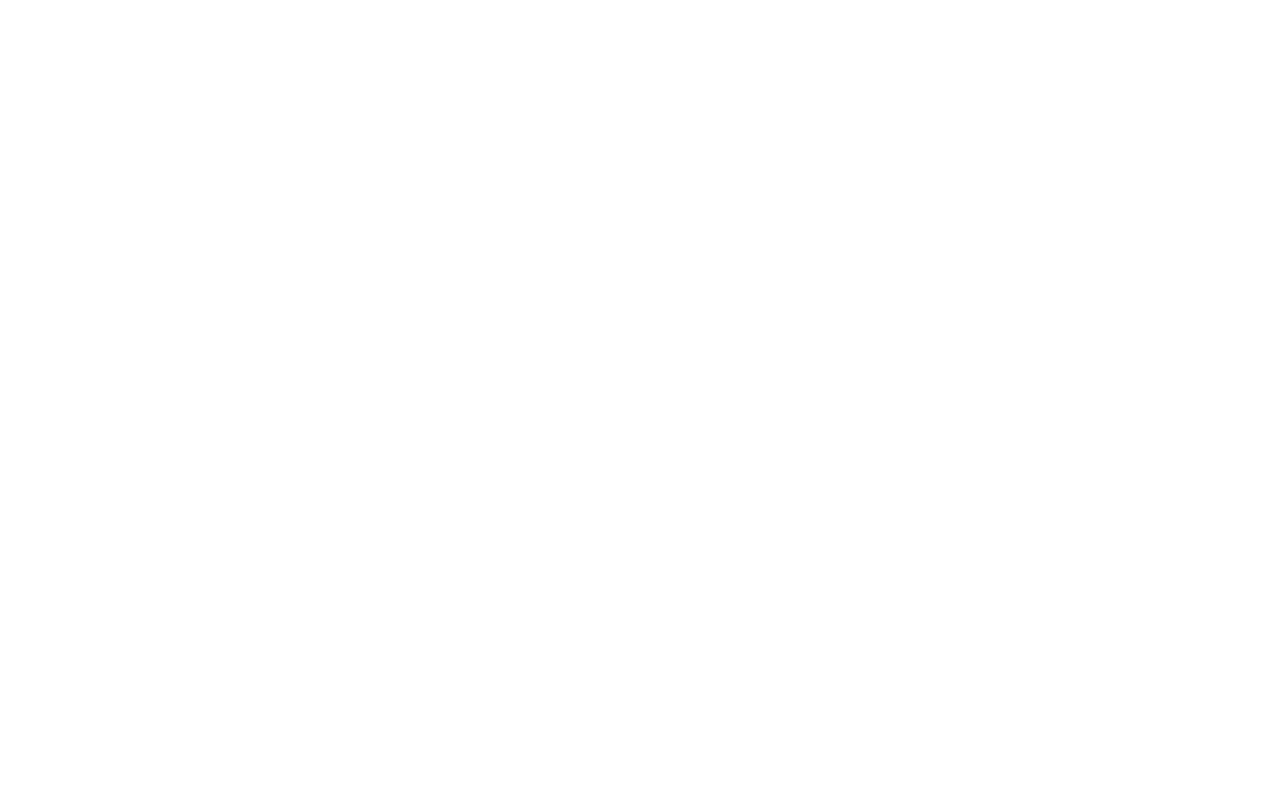
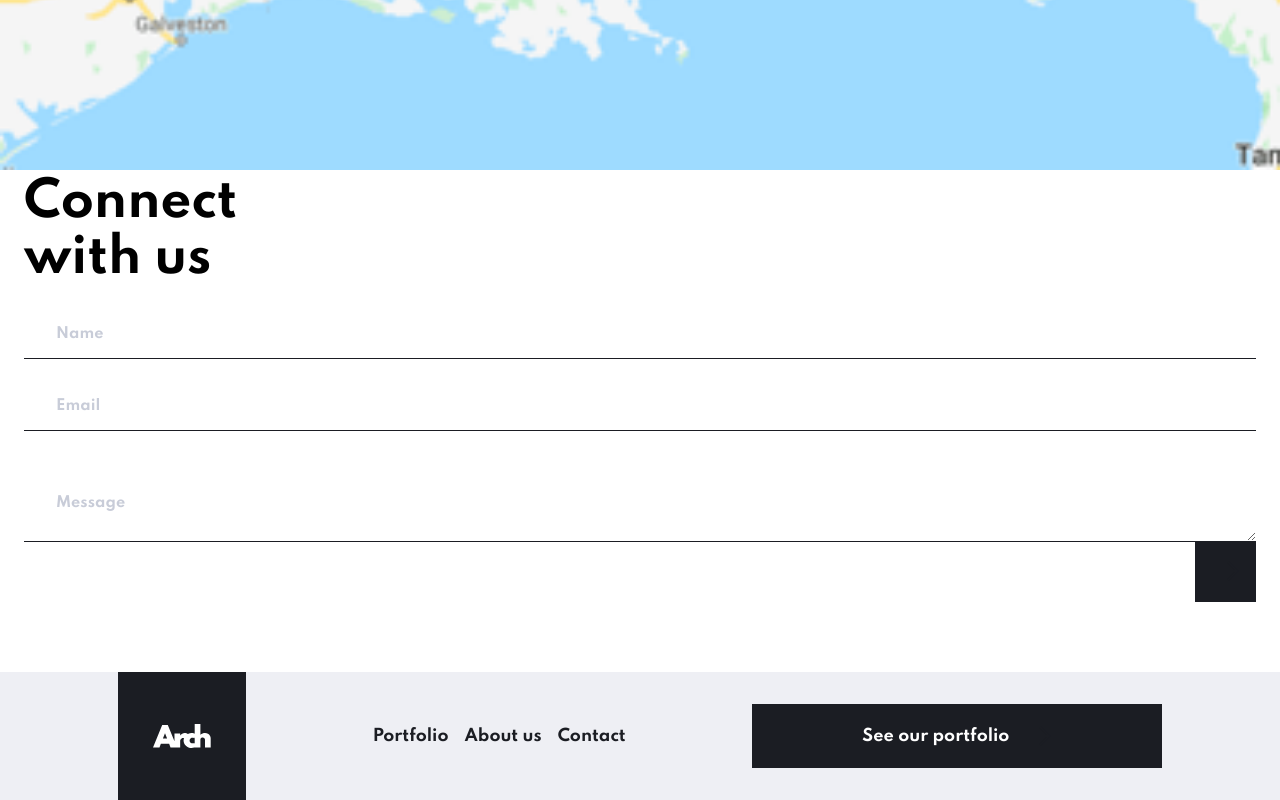
Before and after one commit to toriola998/Arch-studio, a Vue app: page /contact in a window 1280 px wide. Shown: the part 1834-2634 px from the top of the page. Before the commit the page ends 880 px from the top, so only its background shows below. Built offline with nearby package versions, Linux system fonts and the light colour scheme.

Commit message:
added form to contact list

```diff
--- a/src/components/ContactInfo.vue
+++ b/src/components/ContactInfo.vue
@@ -8,7 +8,7 @@
         </div>
         <div class="flex">
             <p><strong>View on Map</strong></p>
-            <img src="./../assets/icons/icon-arrow.svg" alt="go-to-arrow"/>
+            <img src="./../assets/icons/icon-arrow1.svg" alt="go-to-arrow"/>
         </div>
     </div>
 </template>
--- a/src/views/Contact.vue
+++ b/src/views/Contact.vue
@@ -5,9 +5,22 @@
         <h2>Contact<br> Details</h2>
         <ContactInfo headingTitle="Main Office" mail="Mail: archone@mail.com"
                     address="Address: 1892  Chenoweth Drive TN" phone="Phone: 123-456-3451" />
-
         <ContactInfo headingTitle="Office II" mail="Mail: archtwo@mail.com"
                     address="Address: 3399  Wines Lane TX" phone="Phone: 832-123-4321" />
+    </section>
+
+    <section>
+        <img src="./../assets/contact/mobile/image-map.png" alt="map-to-our office" class="map"/>
+    </section>
+
+    <section class="contact-form">
+        <h2>Connect<br> with us</h2>
+        <form>
+            <input type="text" placeholder="Name"/>
+            <input type="text" placeholder="Email" />
+            <textarea type="text" placeholder="Message"></textarea>
+            <button type="submit" class="flex"><img src="./../assets/icons/icon-arrow.svg" alt=""/></button>
+        </form>
     </section>
     <Footer />
 </template>
@@ -16,6 +29,7 @@
 import Header from './../components/Header.vue'
 import ContactInfo from './../components/ContactInfo.vue'
 import Footer from './../components/Footer.vue'
+
 export default {
     name: 'Contact',
     components: {
@@ -27,9 +41,51 @@ export default {
 </script>
 
 <style scoped>
-    .contact {
+    .contact,
+    .contact-form {
         padding: 0 1.5rem 4rem;
     }
 
+    .map {
+        width: 100%;
+        height: auto;
+    }
+
+    input,
+    textarea,
+    button {
+        outline: none;
+        border: none;
+    }
+
+    input,
+    textarea {
+        width: 100%;
+        margin-top: 1.5rem;
+        padding: 1rem 0 1rem 2rem;
+        border-bottom: 1px solid #1B1D23;
+        font-family: 'Spartan', sans-serif;
+    }
+
+    textarea {
+        margin-top: 3rem;
+    }
+
+    input::placeholder,
+    textarea::placeholder {
+        font-size: .9rem;
+        font-weight: 700;
+        color: #C8CCD8;
+    }
+
+    form button {
+        background-color: #1B1D23;
+        height: 3.8rem;
+        width: 3.8rem;
+        margin-left: auto;
+        position: relative;
+        top: -0.4rem;
+        justify-content: center;
+    }
 
 </style>
```
Also changed, not shown: src/assets/icons/icon-arrow.svg, src/assets/icons/icon-arrow1.svg (added).
